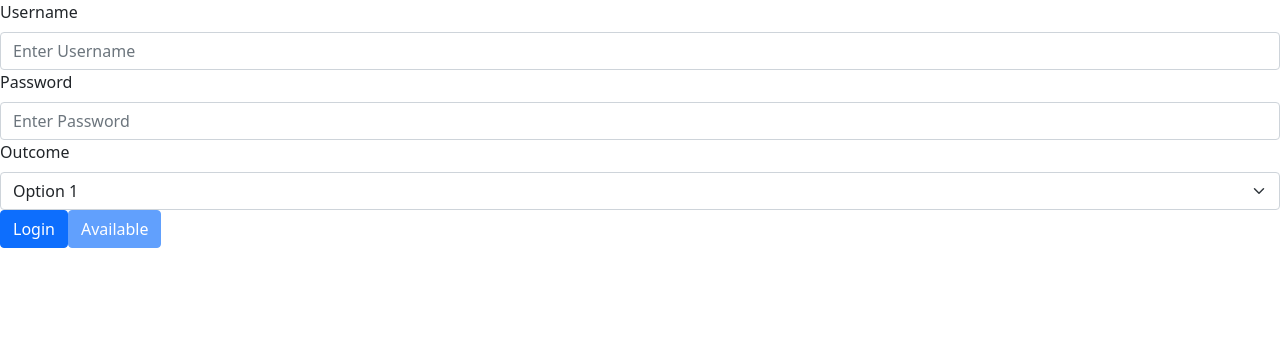
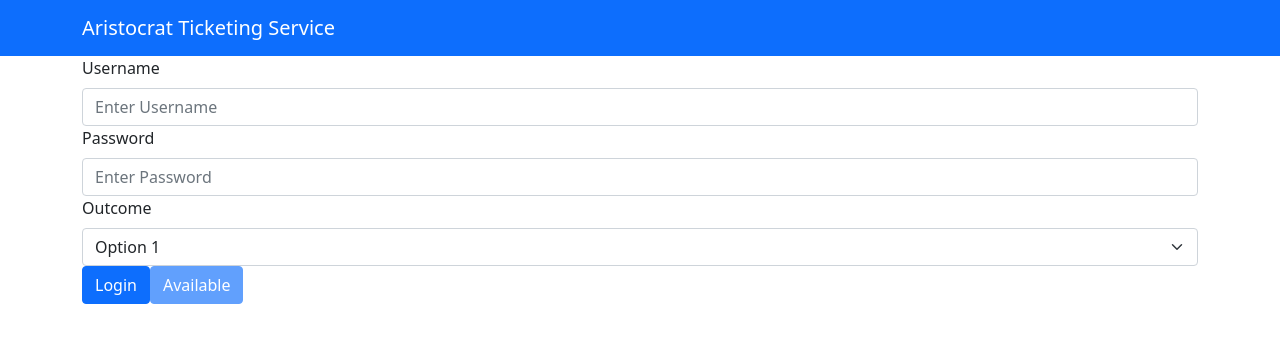
Before and after one commit to apal0934/workshop-3, a React (Create React App) app: page / in a window 1280 px wide. Shown: the top 342 px of the page. Built offline with nearby package versions, Linux system fonts and the light colour scheme.

Commit message:
Update simple styling

```diff
--- a/public/index.html
+++ b/public/index.html
@@ -24,7 +24,7 @@
       work correctly both with client-side routing and a non-root public URL.
       Learn how to configure a non-root public URL by running `npm run build`.
     -->
-    <title>React App</title>
+    <title>Aristocrat Ticketing System</title>
   </head>
   <body>
     <noscript>You need to enable JavaScript to run this app.</noscript>
--- a/src/App.tsx
+++ b/src/App.tsx
@@ -1,9 +1,11 @@
 import React from 'react';
+import Header from './components/Header';
 import MainPage from './pages/MainPage';
 
 function App() {
   return (
     <div className="App">
+      <Header />
       <MainPage />
     </div>
   );
--- /dev/null
+++ b/src/components/Header.tsx
@@ -0,0 +1,20 @@
+import React, { useState } from 'react';
+import { Container, Navbar } from 'react-bootstrap';
+import Button from 'react-bootstrap/Button';
+import Form from 'react-bootstrap/Form';
+import Input from '../components/Input';
+import Select from '../components/Select';
+
+const Header = () => {
+    return (
+        <Navbar variant="dark" bg="primary">
+            <Container>
+                <Navbar.Brand>
+                    Aristocrat Ticketing Service
+                </Navbar.Brand>
+            </Container>
+        </Navbar>
+    )
+}
+
+export default Header;
--- a/src/pages/Login.tsx
+++ b/src/pages/Login.tsx
@@ -1,6 +1,7 @@
 import React, { useState } from 'react';
 import Button from 'react-bootstrap/Button';
 import Form from 'react-bootstrap/Form';
+import { Container } from 'react-bootstrap';
 import Input from '../components/Input';
 import Select from '../components/Select';
 
@@ -36,6 +37,7 @@ const LoginField = ({username, password, loggedIn, readyCallback} : LoginProps)
     }
 
     return (
+        <Container>
             <Form>
                 <Input label="Username"
                                 value={_username}
@@ -58,6 +60,7 @@ const LoginField = ({username, password, loggedIn, readyCallback} : LoginProps)
                     Available
                 </Button>
             </Form>
+        </Container>
     )
 }
 
```
Also changed, not shown: 1 other file (tests, documents, lock files or other folders). Lines whose indentation alone changed are shown as unchanged.
